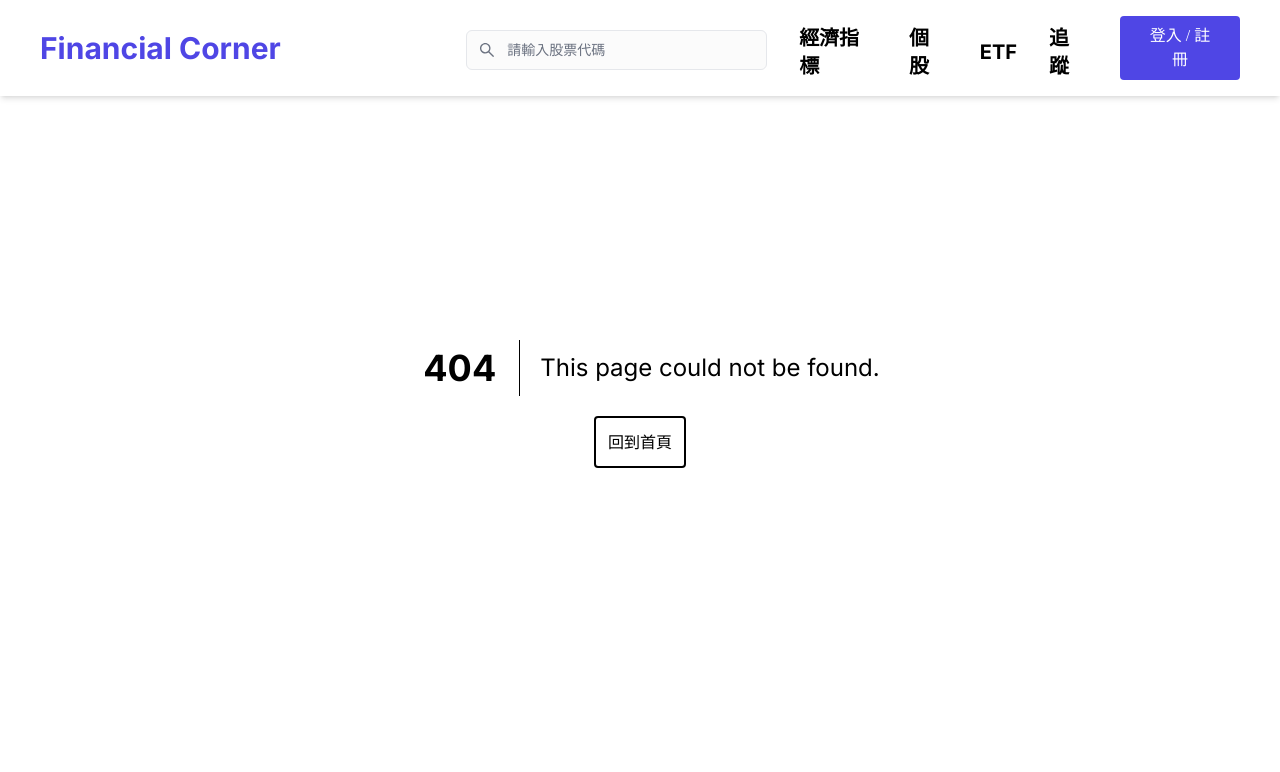
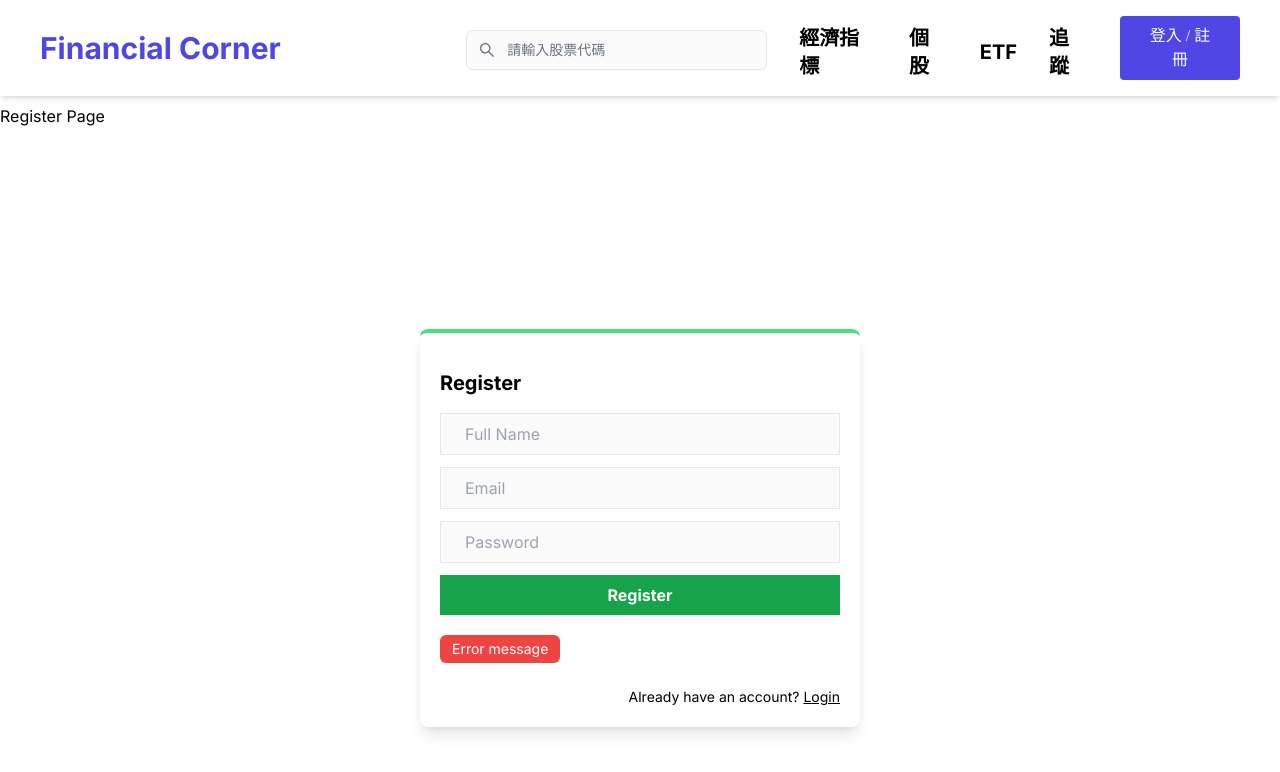
Before and after one commit to 70928manson/NextJS-stock-dashboard, a Next.js app: page /register in a window 1280 px wide. Before the commit this address had no page. Shown: the top 772 px of the page. Built offline with nearby package versions, Linux system fonts and the light colour scheme.

Commit message:
feat: 新增註冊頁面

```diff
--- /dev/null
+++ b/app/register/page.tsx
@@ -0,0 +1,33 @@
+import Link from "next/link";
+
+export default async function Page() {
+
+    return (
+        <div className="">
+            Register Page
+            {/* /註冊表單 */}
+            <div className="grid place-items-center h-screen">
+                <div className="shadow-lg p-5 rounded-lg border-t-4 border-green-400">
+                    <h1 className="text-xl font-bold my-4">Register</h1>
+
+                    <form className="flex flex-col gap-3">
+                        <input type="text" placeholder="Full Name" name="" id="" />
+                        <input type="text" placeholder="Email" name="" id="" />
+                        <input type="text" placeholder="Password" name="" id="" />
+                        <button className="bg-green-600 text-white font-bold cursor-pointer px-6 py-2">
+                            Register
+                        </button>
+
+                        <div className="bg-red-500 text-white w-fit text-sm py-1 px-3 rounded-md mt-2">
+                            Error message
+                        </div>
+
+                        <Link className="text-sm mt-3 text-right" href={'/login'}>
+                            Already have an account? <span className="underline">Login</span>
+                        </Link>
+                    </form>
+                </div>
+            </div>
+        </div>
+    );
+}
```
